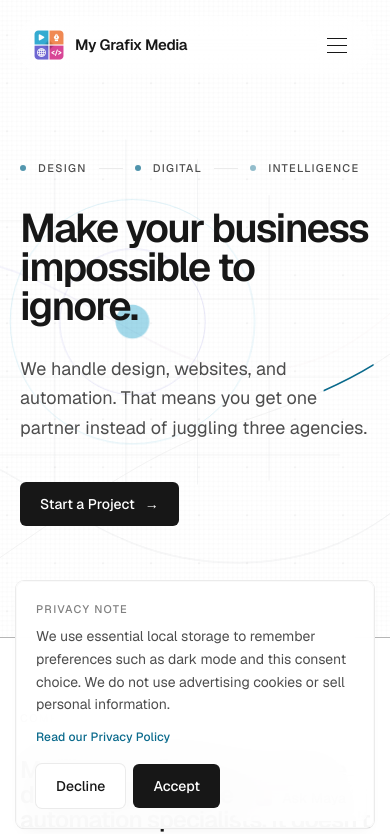
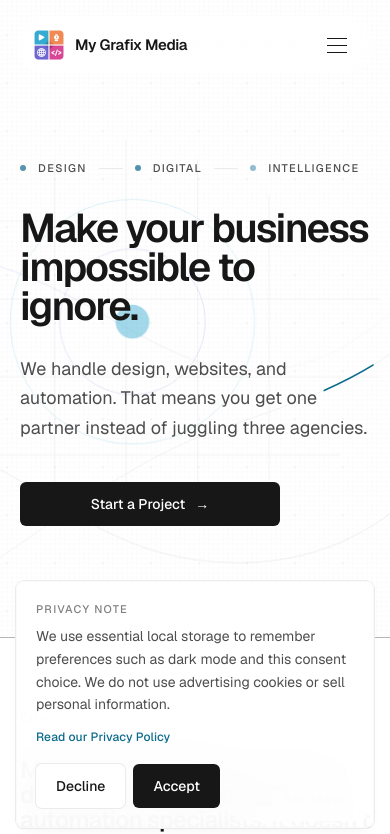
Before and after one commit to nkostaled-byte/my-grafix-media, a Next.js app: page / in a window 390 px wide. Shown: the top 834 px of the page. Built offline with nearby package versions, Linux system fonts and the light colour scheme.

Commit message:
feat(ui): magnetic cursor tracking built into every Button site-wide

```diff
--- a/components/home/FinalCTA.tsx
+++ b/components/home/FinalCTA.tsx
@@ -3,7 +3,6 @@
 import { Button } from "@/components/ui/Button";
 import { Kicker } from "@/components/ui/Kicker";
 import { AmbientGrid } from "@/components/motion/AmbientGrid";
-import { Magnetic } from "@/components/motion/Pointer";
 import { Reveal } from "@/components/motion/Reveal";
 import { SignalRail } from "@/components/motion/Signal";
 
@@ -40,7 +39,6 @@ export function FinalCTA() {
               </p>
 
               <div className="flex flex-col justify-center gap-3 sm:flex-row">
-                <Magnetic strength={4} className="inline-flex self-start sm:w-auto">
                 <Button href="/contact" size="large" className="group w-[min(260px,100%)] sm:w-auto">
                   Start a Project
                   <span
@@ -50,7 +48,6 @@ export function FinalCTA() {
                     →
                   </span>
                 </Button>
-                </Magnetic>
                 <Button href="/work" variant="secondary" size="large" className="group w-[min(260px,100%)] self-start sm:w-auto">
                   View Our Work
                   <span
--- a/components/home/Hero.tsx
+++ b/components/home/Hero.tsx
@@ -3,7 +3,7 @@
 import Image from "next/image";
 import { motion, useReducedMotion } from "framer-motion";
 import { Button } from "@/components/ui/Button";
-import { Magnetic, PointerShift } from "@/components/motion/Pointer";
+import { PointerShift } from "@/components/motion/Pointer";
 import { AmbientGrid } from "@/components/motion/AmbientGrid";
 import { DURATION, EASE } from "@/lib/motion";
 
@@ -156,9 +156,8 @@ export function Hero() {
             partner instead of juggling three agencies.
           </motion.p>
 
-          {/* CTA — subtly magnetic on pointer devices */}
+          {/* CTA — magnetic cursor tracking is built into Button */}
           <motion.div variants={item} className="flex">
-            <Magnetic strength={4} className="self-start sm:inline-flex">
             <Button href="/contact" size="large" className="group w-[min(260px,100%)] sm:w-auto">
               Start a Project
               <span
@@ -168,7 +167,6 @@ export function Hero() {
                 →
               </span>
             </Button>
-            </Magnetic>
           </motion.div>
         </motion.div>
       </div>
--- a/components/ui/Button.tsx
+++ b/components/ui/Button.tsx
@@ -1,6 +1,10 @@
-import { AnchorHTMLAttributes, ButtonHTMLAttributes } from "react";
+"use client";
+
+import { useRef, type AnchorHTMLAttributes, type ButtonHTMLAttributes, type PointerEvent } from "react";
+import { motion, useMotionValue, useReducedMotion, useSpring, type HTMLMotionProps } from "framer-motion";
+import Link from "next/link";
 import { cn } from "@/lib/utils";
-import Link from "next/link";
+import { SPRING } from "@/lib/motion";
 
 type ButtonBaseProps = {
   variant?: "primary" | "secondary" | "ghost" | "inverse";
@@ -21,6 +25,8 @@ type ButtonAsLink = ButtonBaseProps &
 
 type ButtonProps = ButtonAsButton | ButtonAsLink;
 
+const MotionLink = motion.create(Link);
+
 export function Button({
   variant = "primary",
   size = "default",
@@ -29,6 +35,13 @@ export function Button({
   href,
   ...props
 }: ButtonProps) {
+  const reduce = useReducedMotion();
+  const ref = useRef<HTMLElement | null>(null);
+  const x = useMotionValue(0);
+  const y = useMotionValue(0);
+  const sx = useSpring(x, SPRING.pointer);
+  const sy = useSpring(y, SPRING.pointer);
+
   /* Engineered posture: compact, 6px radius, hairline structure.
      Transitions are short and mechanical — no ease-in-out theatre.
      active:scale gives a single frame of physical acknowledgement on
@@ -55,19 +68,53 @@ export function Button({
     large: "h-11 px-5 text-sm rounded-[6px]",
   };
 
+  /* Cursor tracking — the same magnetic response every button on the
+     site shares. Pointer-only: touch and reduced-motion stay still. */
+  function handleMove(event: PointerEvent<HTMLElement>) {
+    if (reduce || event.pointerType !== "mouse" || !ref.current) return;
+    const rect = ref.current.getBoundingClientRect();
+    const dx = (event.clientX - (rect.left + rect.width / 2)) / (rect.width / 2 || 1);
+    const dy = (event.clientY - (rect.top + rect.height / 2)) / (rect.height / 2 || 1);
+    x.set(Math.max(-1, Math.min(1, dx)) * 4);
+    y.set(Math.max(-1, Math.min(1, dy)) * 4);
+  }
+
+  function handleLeave() {
+    x.set(0);
+    y.set(0);
+  }
+
+  const magnetic = {
+    ref: (node: HTMLElement | null) => {
+      ref.current = node;
+    },
+    onPointerMove: handleMove,
+    onPointerLeave: handleLeave,
+    style: { x: sx, y: sy },
+  };
+
   const classes = cn(baseStyles, variants[variant], sizes[size], className);
 
   if (href) {
     return (
-      <Link href={href} className={classes} {...(props as AnchorHTMLAttributes<HTMLAnchorElement>)}>
+      <MotionLink
+        href={href}
+        className={classes}
+        {...magnetic}
+        {...(props as unknown as HTMLMotionProps<"a">)}
+      >
         {children}
-      </Link>
+      </MotionLink>
     );
   }
 
   return (
-    <button className={classes} {...(props as ButtonHTMLAttributes<HTMLButtonElement>)}>
+    <motion.button
+      className={classes}
+      {...magnetic}
+      {...(props as unknown as HTMLMotionProps<"button">)}
+    >
       {children}
-    </button>
+    </motion.button>
   );
 }
```
Lines whose indentation alone changed are shown as unchanged.
